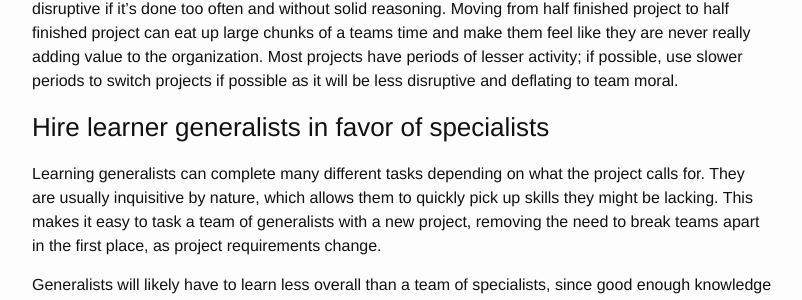
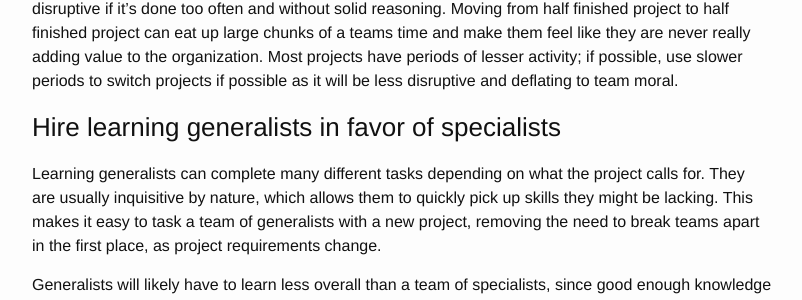
Before and after one commit to johnnyiller/johnnyiller.github.io, a Jekyll site: the page built from _posts/2019-8-9-turnover.markdown, in a window 1280 px wide and 900 px high, scrolled down 6256 px. Shown: the part 148-448 px from the top of the window, without its empty margins (238-1040 px from the left). Built offline with Jekyll 4.4.1, drawn with Linux system fonts in a browser that asks for light colours; comment, search, counter and statistics services are not loaded.

```diff
--- a/_posts/2019-8-9-turnover.markdown
+++ b/_posts/2019-8-9-turnover.markdown
@@ -90,7 +90,7 @@
 
 Tasking a stable team with a new project is much preferred, to breaking up the team, but this too can be disruptive if it's done too often and without solid reasoning.  Moving from half finished project to half finished project can eat up large chunks of a teams time and make them feel like they are never really adding value to the organization.  Most projects have periods of lesser activity; if possible, use slower periods to switch projects if possible as it will be less disruptive and deflating to team moral.
 
-### Hire learner generalists in favor of specialists
+### Hire learning generalists in favor of specialists
 
 Learning generalists can complete many different tasks depending on what the project calls for. They are usually inquisitive by nature, which allows them to quickly pick up skills they might be lacking.  This makes it easy to task a team of generalists with a new project, removing the need to break teams apart in the first place, as project requirements change.
 
```
